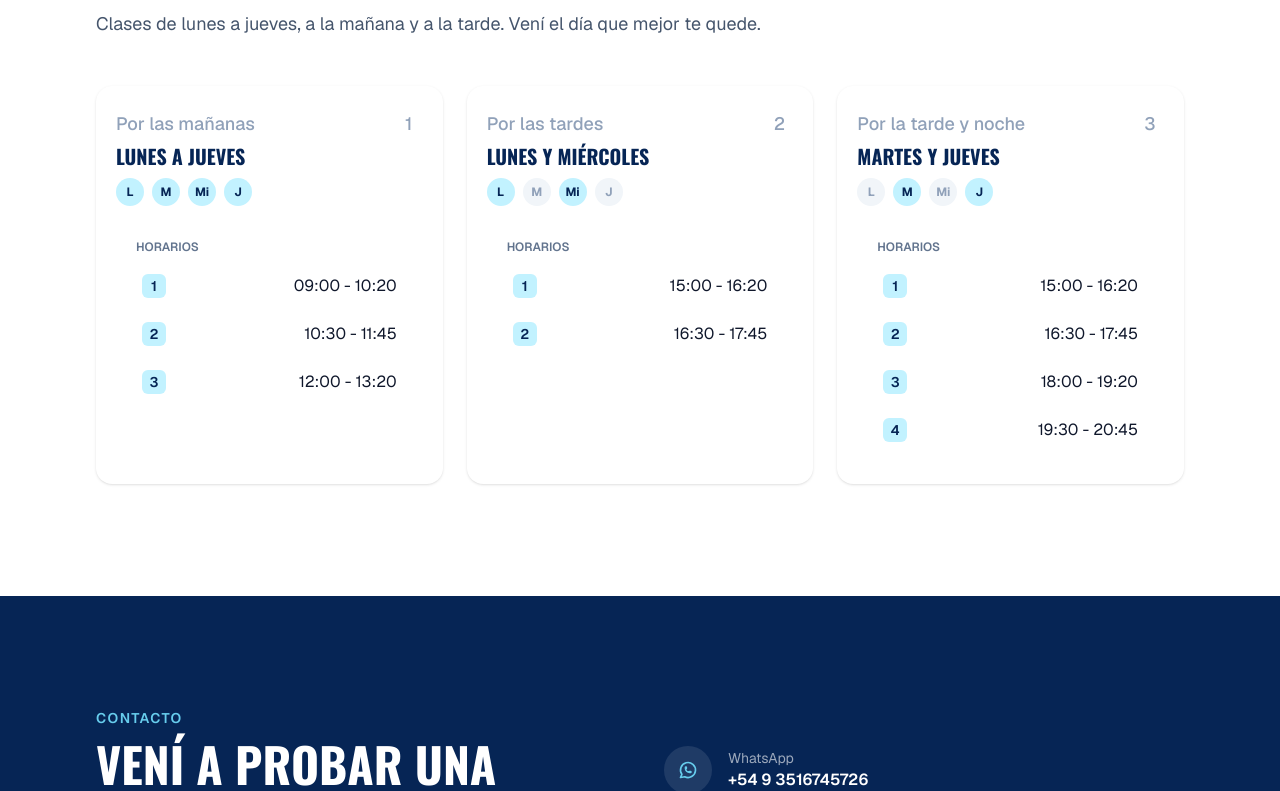
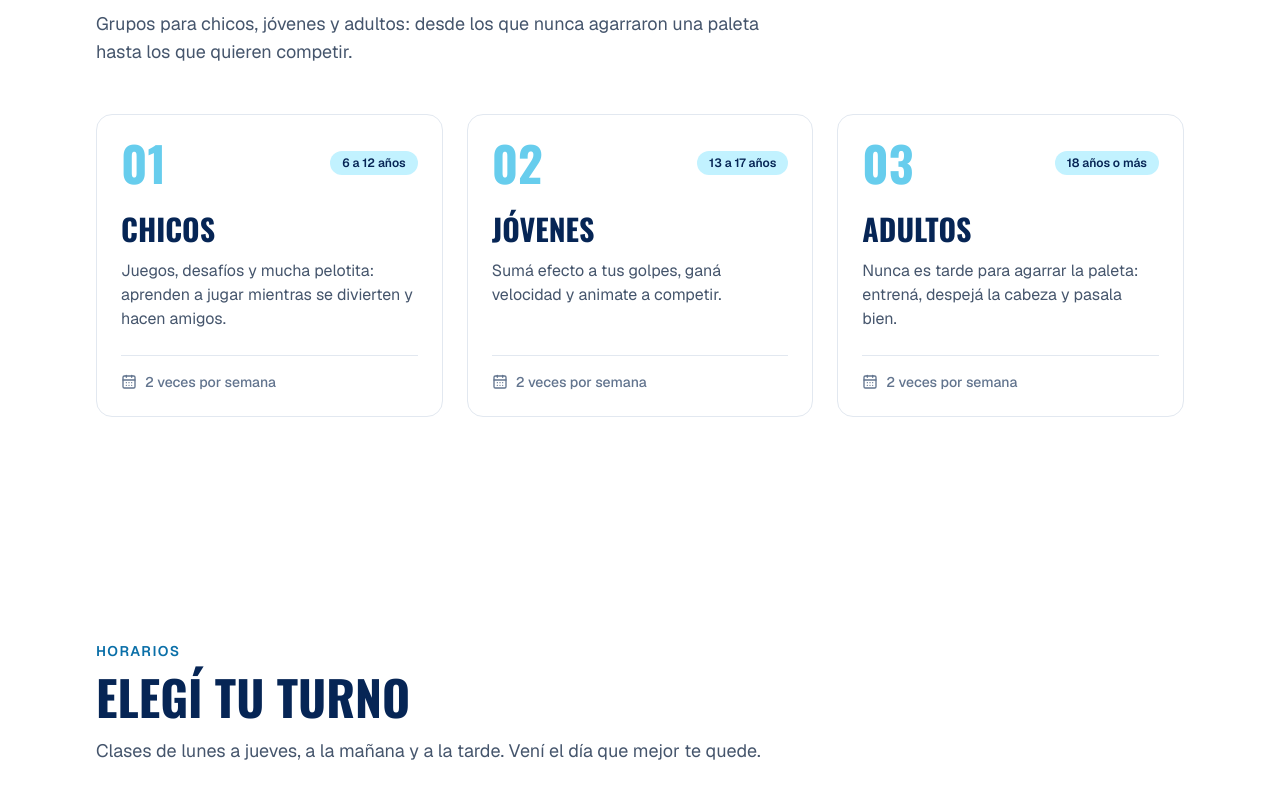
Before and after one commit to RamitaX19/TenisDeMesa-SM, a Next.js app: page / in a window 1280 px wide. Shown: the part 840-1631 px from the top of the page. Built offline with nearby package versions, Linux system fonts and the light colour scheme.

Commit message:
saccion clases

```diff
--- /dev/null
+++ b/src/app/components/Classes.tsx
@@ -0,0 +1,49 @@
+import { Container } from "@/app/components/Container";
+import { SectionHeading } from "@/app/components/SectionHeading";
+import { CalendarDays } from "lucide-react";
+import { site } from "@/app/content/site";
+
+export function Classes() {
+  return (
+    <section id="clases" className="bg-white py-20 md:py-28">
+      <Container>
+        <SectionHeading
+          eyebrow="Clases"
+          title="Encontrá tu clase"
+          description="Grupos para chicos, jóvenes y adultos: desde los que nunca agarraron una paleta hasta los que quieren competir."
+        />
+
+        <div className="mt-12 grid gap-6 md:grid-cols-3">
+          {site.classes.map((group, index) => (
+            <article
+              key={group.name}
+              className="flex flex-col rounded-2xl border border-slate-200 p-6 transition hover:-translate-y-1 hover:shadow-lg"
+            >
+              <div className="flex items-center justify-between">
+                <span
+                  aria-hidden="true"
+                  className="font-display text-5xl font-bold text-accent"
+                >
+                  0{index + 1}
+                </span>
+                <span className="rounded-full bg-accent-dif px-3 py-1 text-xs font-semibold text-brand">
+                  {group.ages}
+                </span>
+              </div>
+
+              <h3 className="mt-6 font-display text-3xl font-bold text-brand uppercase">
+                {group.name}
+              </h3>
+              <p className="mt-3 flex-1 text-slate-600">{group.description}</p>
+
+              <div className="mt-6 flex items-center gap-2 border-t border-slate-200 pt-4 text-sm font-medium text-slate-500">
+                <CalendarDays className="size-4" />
+                {site.classFrequency}
+              </div>
+            </article>
+          ))}
+        </div>
+      </Container>
+    </section>
+  );
+}
--- a/src/app/components/Contact.tsx
+++ b/src/app/components/Contact.tsx
@@ -35,7 +35,7 @@ export function Contact() {
           <SectionHeading
             tone="dark"
             eyebrow="Contacto"
-            title="Vení a probar una clase"
+            title="Sumate a jugar"
             description="Escribinos por WhatsApp, contanos si ya jugaste antes y te recomendamos el turno ideal para vos."
           />
           <div className="mt-10">
--- a/src/app/components/Hero.tsx
+++ b/src/app/components/Hero.tsx
@@ -16,7 +16,7 @@ export function Hero() {
           {site.description}
         </p>
         <div className="mt-10 flex flex-col gap-4 sm:flex-row">
-          <ButtonLink href="#contacto">Reserva tu clase de prueba</ButtonLink>
+          <ButtonLink href="#contacto">Quiero anotarme</ButtonLink>
           <ButtonLink href="#clases" variant="secondary">
             Ver clases
           </ButtonLink>
--- a/src/app/content/site.ts
+++ b/src/app/content/site.ts
@@ -35,6 +35,14 @@ type Site = {
   phone: string;
   instagramHandle: string;
   nav: NavLink[];
+  classes: ClassGroup[];
+  classFrequency: string;
+};
+
+type ClassGroup = {
+  name: string;
+  ages: string;
+  description: string;
 };
 
 export const site: Site = {
@@ -88,6 +96,27 @@ export const site: Site = {
       ],
     },
   ],
+  classes: [
+    {
+      name: "Chicos",
+      ages: "6 a 12 años",
+      description:
+        "Juegos, desafíos y mucha pelotita: aprenden a jugar mientras se divierten y hacen amigos.",
+    },
+    {
+      name: "Jóvenes",
+      ages: "13 a 17 años",
+      description:
+        "Sumá efecto a tus golpes, ganá velocidad y animate a competir.",
+    },
+    {
+      name: "Adultos",
+      ages: "18 años o más",
+      description:
+        "Nunca es tarde para agarrar la paleta: entrená, despejá la cabeza y pasala bien.",
+    },
+  ],
+  classFrequency: "2 veces por semana",
 };
 
 export const weekDays: WeekDay[] = [
@@ -97,6 +126,7 @@ export const weekDays: WeekDay[] = [
   { id: "jueves", initial: "J" },
 ];
 
-const whatsappMessage = "¡Hola Sebastian! Quiero reservar una clase de prueba.";
+const whatsappMessage =
+  "¡Hola Sebastian! Quiero anotarme en las clases de tenis de mesa.";
 
 export const whatsappUrl = `https://wa.me/${site.whatsapp}?text=${encodeURIComponent(whatsappMessage)}`;
--- a/src/app/page.tsx
+++ b/src/app/page.tsx
@@ -1,11 +1,13 @@
 import { Hero } from "@/app/components/Hero";
 import { Schedule } from "@/app/components/Schedule";
 import { Contact } from "@/app/components/Contact";
+import { Classes } from "@/app/components/Classes";
 
 export default function Home() {
   return (
     <main className="flex-1">
       <Hero />
+      <Classes />
       <Schedule />
       <Contact />
     </main>
```
